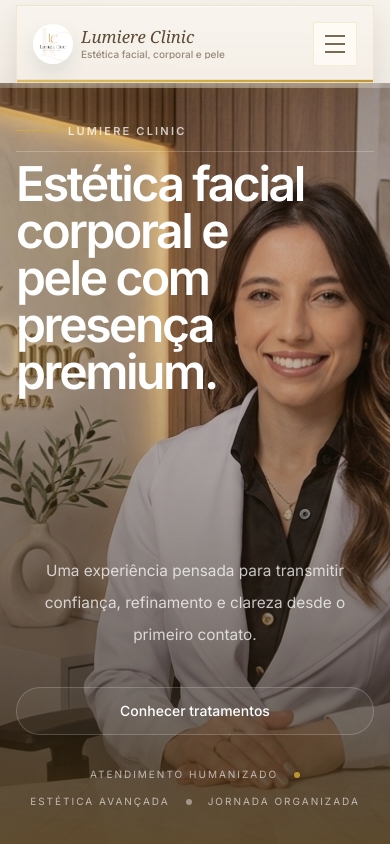
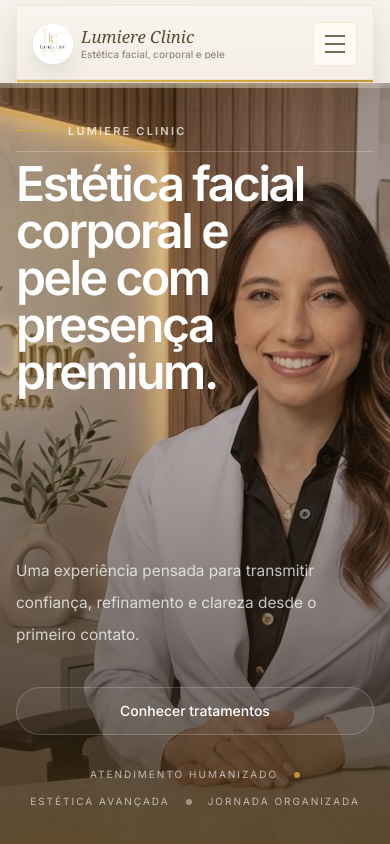
Before and after one commit to fluxon-office/lumiere-control, a React (Vite) app in the folder frontend/lumeric-frontend/: page / in a window 390 px wide. Shown: the top 844 px of the page. Built offline with nearby package versions, Linux system fonts and the light colour scheme.

Commit message:
Align mobile hero CTA copy left

```diff
--- a/frontend/lumeric-frontend/src/components/sections/HeroSection.jsx
+++ b/frontend/lumeric-frontend/src/components/sections/HeroSection.jsx
@@ -40,11 +40,11 @@ function HeroSection({ heroCardRef }) {
               <div className="max-lg:mt-auto">
                 <p
                   data-hero-text
-                  className="mt-7 max-w-lg text-[15px] leading-7 text-[rgba(255,255,255,0.74)] max-lg:mx-auto max-lg:text-center max-lg:text-[clamp(0.96rem,2.6vw,1.08rem)] max-lg:leading-8 sm:text-[17px] sm:leading-8"
+                  className="mt-7 max-w-lg text-[15px] leading-7 text-[rgba(255,255,255,0.74)] max-lg:text-left max-lg:text-[clamp(0.96rem,2.6vw,1.08rem)] max-lg:leading-8 sm:text-[17px] sm:leading-8"
                 >
                   Uma experiência pensada para transmitir confiança, refinamento e clareza desde o primeiro contato.
                 </p>
-                <div data-hero-text className="mt-9 flex flex-col gap-4 max-lg:items-center sm:flex-row sm:max-lg:justify-center">
+                <div data-hero-text className="mt-9 flex flex-col gap-4 max-lg:items-start sm:flex-row sm:max-lg:justify-start">
                   <a
                     href="#servicos"
                     className="inline-flex min-h-12 items-center justify-center rounded-full border border-[rgba(255,255,255,0.18)] bg-[rgba(255,255,255,0.05)] px-6 py-3 text-sm font-medium text-white transition duration-300 hover:border-[rgba(255,255,255,0.32)] hover:bg-[rgba(255,255,255,0.09)] max-[480px]:w-full"
```
